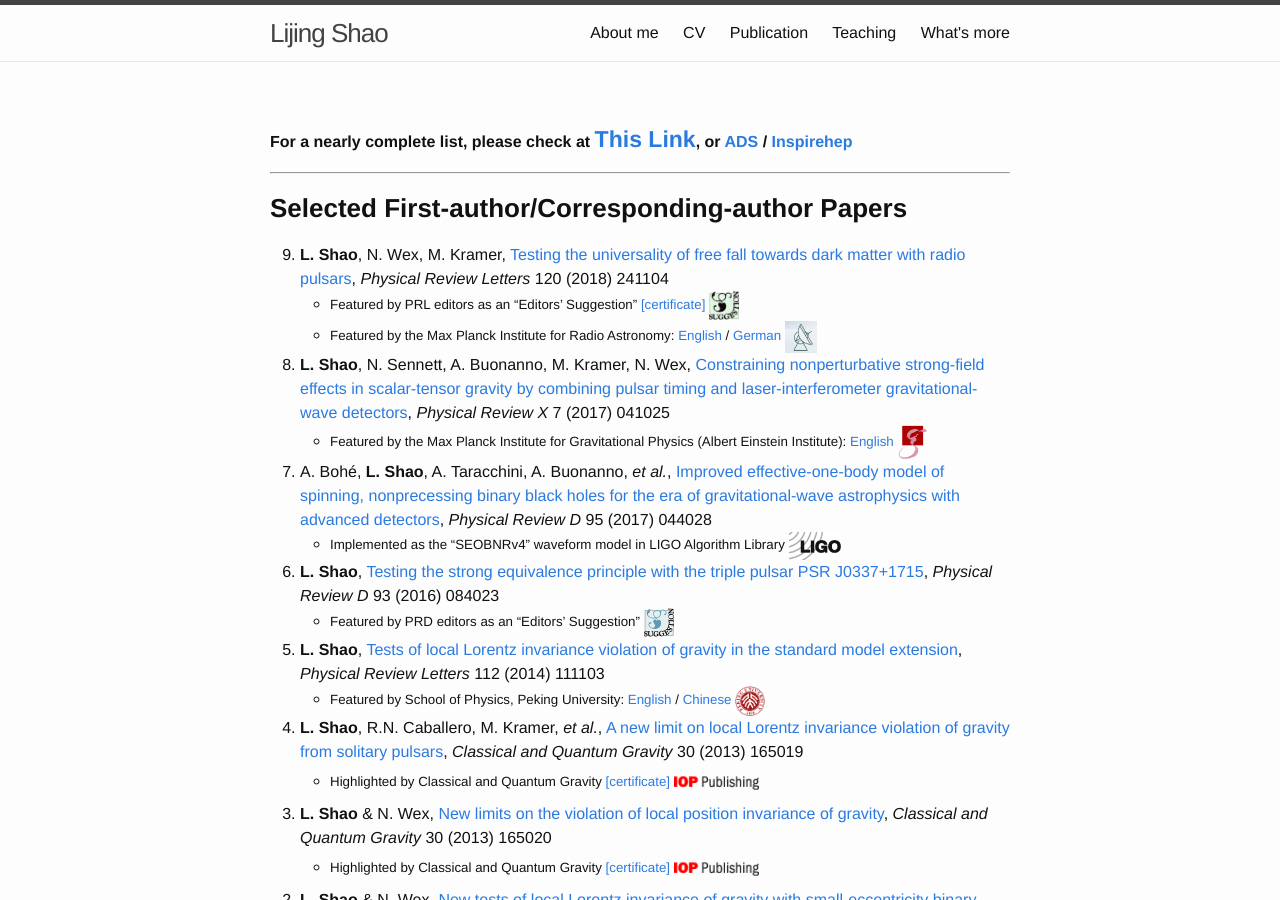
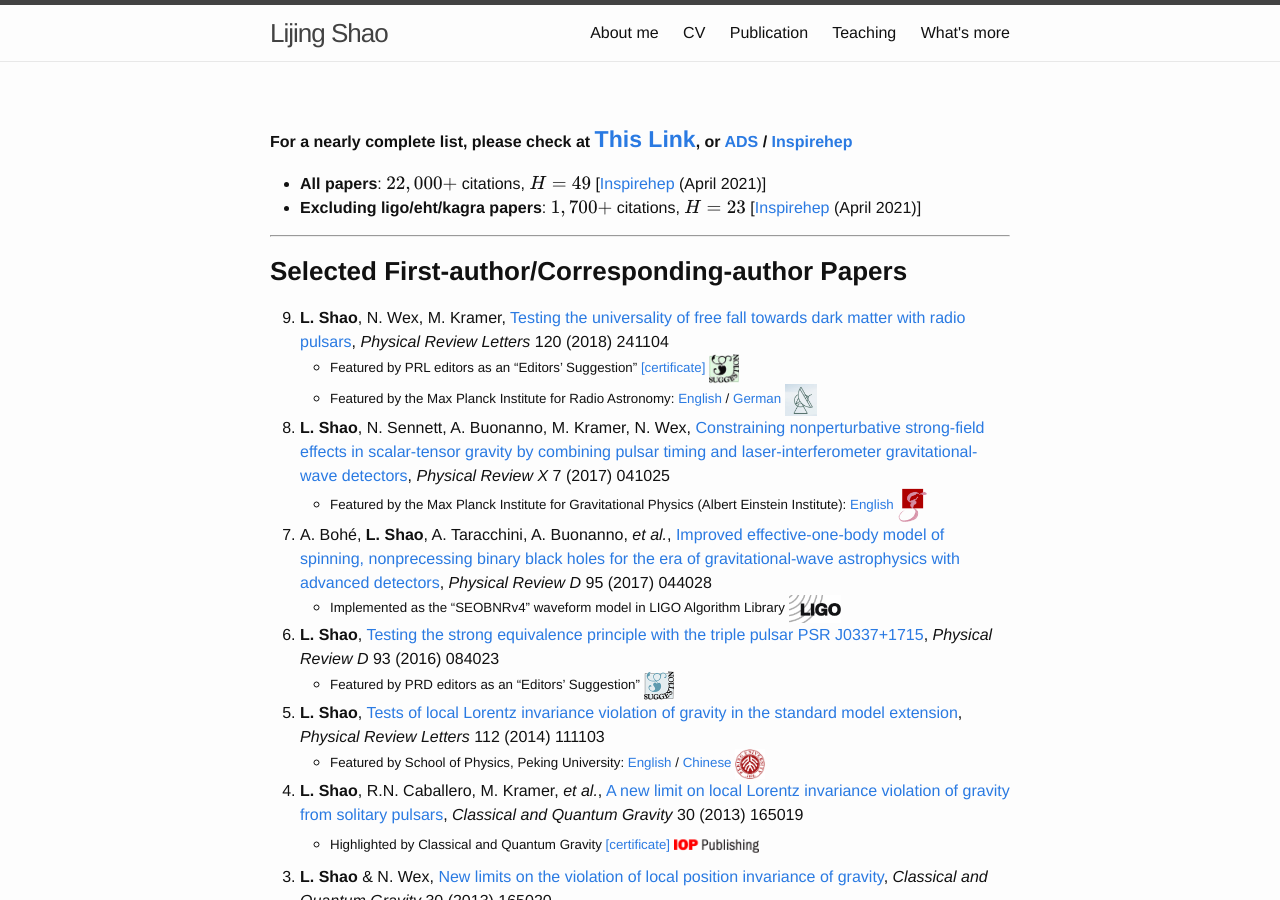
Before and after one commit to Friendshao/Friendshao.github.io, a Jekyll site: the page built from publication/publication.md, in a window 1280 px wide and 900 px high. Built offline with Jekyll 4.4.1, drawn with Linux system fonts in a browser that asks for light colours; formulas are drawn with MathJax 3; some of the changed lines change nothing that is shown.

Commit message:
add cites

```diff
--- a/publication/publication.md
+++ b/publication/publication.md
@@ -6,6 +6,9 @@ permalink: /publication/
 
 
 **For a nearly complete list, please check at [<big><big>This Link</big></big>](https://friendshao.github.io/docs/publist), or [ADS](https://ui.adsabs.harvard.edu/#/public-libraries/_Wy76FR4TQutMoiU0wKO_g) / [Inspirehep](https://inspirehep.net/literature?sort=mostrecent&size=500&page=1&q=author%3ALi.Jing.Shao.1#with-citation-summary)**
+
+- **All papers**: $22,000+$ citations, $H=49$ [[Inspirehep](https://inspirehep.net/literature?sort=mostrecent&size=500&page=1&q=author%3ALi.Jing.Shao.1#with-citation-summary) (April 2021)]
+- **Excluding ligo/eht/kagra papers**: $1,700+$ citations, $H=23$ [[Inspirehep](https://inspirehep.net/literature?sort=mostrecent&size=500&page=1&q=author%3ALi.Jing.Shao.1%20AND%20not%20cn%3ALIGO%20AND%20not%20cn%3A%22Event%20Horizon%20Telescope%22%20AND%20not%20cn%3AKAGRA&ui-citation-summary=true) (April 2021)]
 
 ---
 
@@ -104,3 +107,15 @@ by the **Event Horizon Telescope** Collaboration
    Observation of Gravitational Waves from a Binary Neutron Star
 Inspiral](https://journals.aps.org/prl/abstract/10.1103/PhysRevLett.119.161101),
 by the **LIGO Scientific** Collaboration and **Virgo** Collaboration
+
+
+<script type="text/x-mathjax-config">
+  MathJax.Hub.Config({
+    tex2jax: {
+      inlineMath: [ ['$','$'] ],
+      processEscapes: true
+    }
+  });
+</script>
+<script type="text/javascript" src="https://cdn.mathjax.org/mathjax/latest/MathJax.js?config=TeX-AMS-MML_HTMLorMML">
+</script>
```
